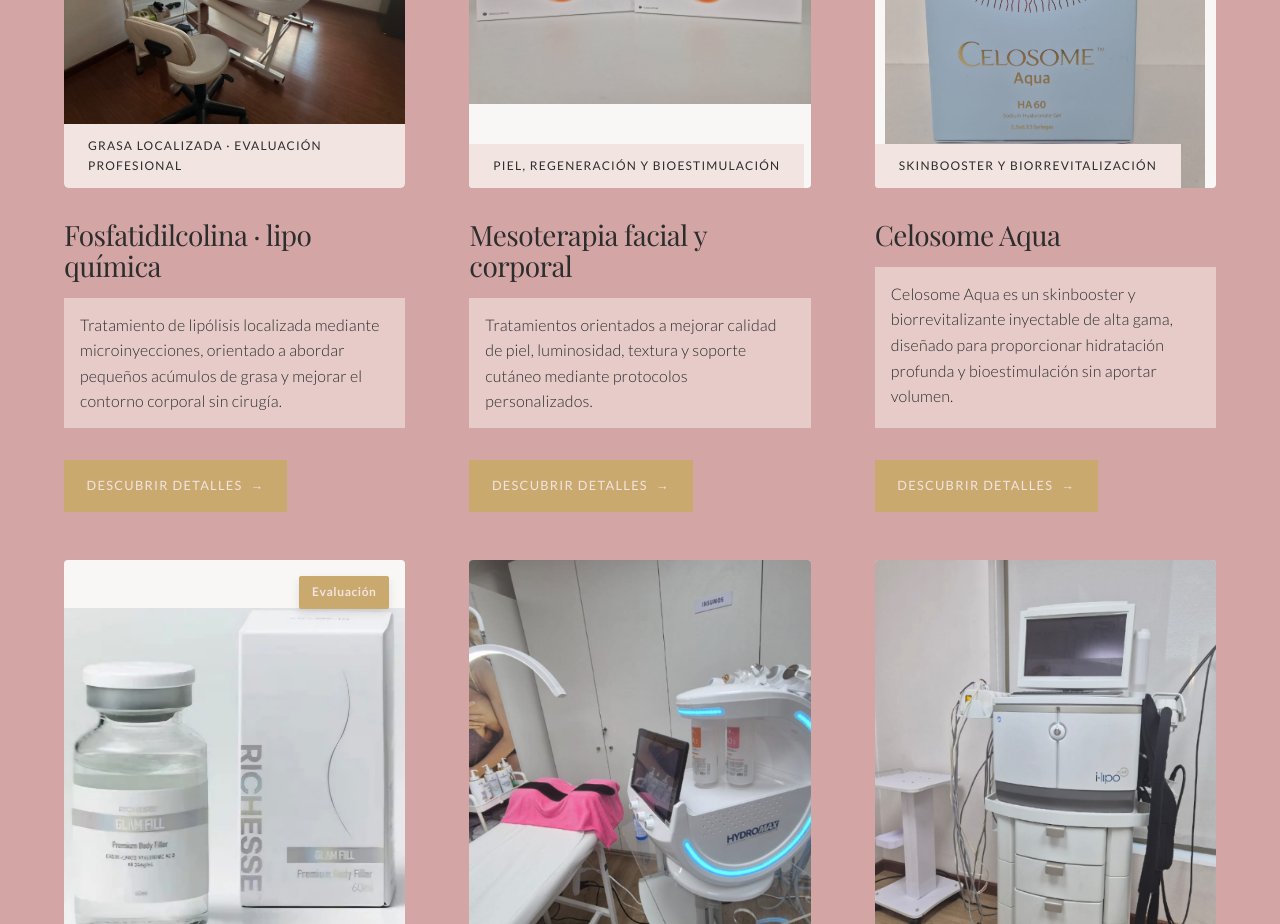
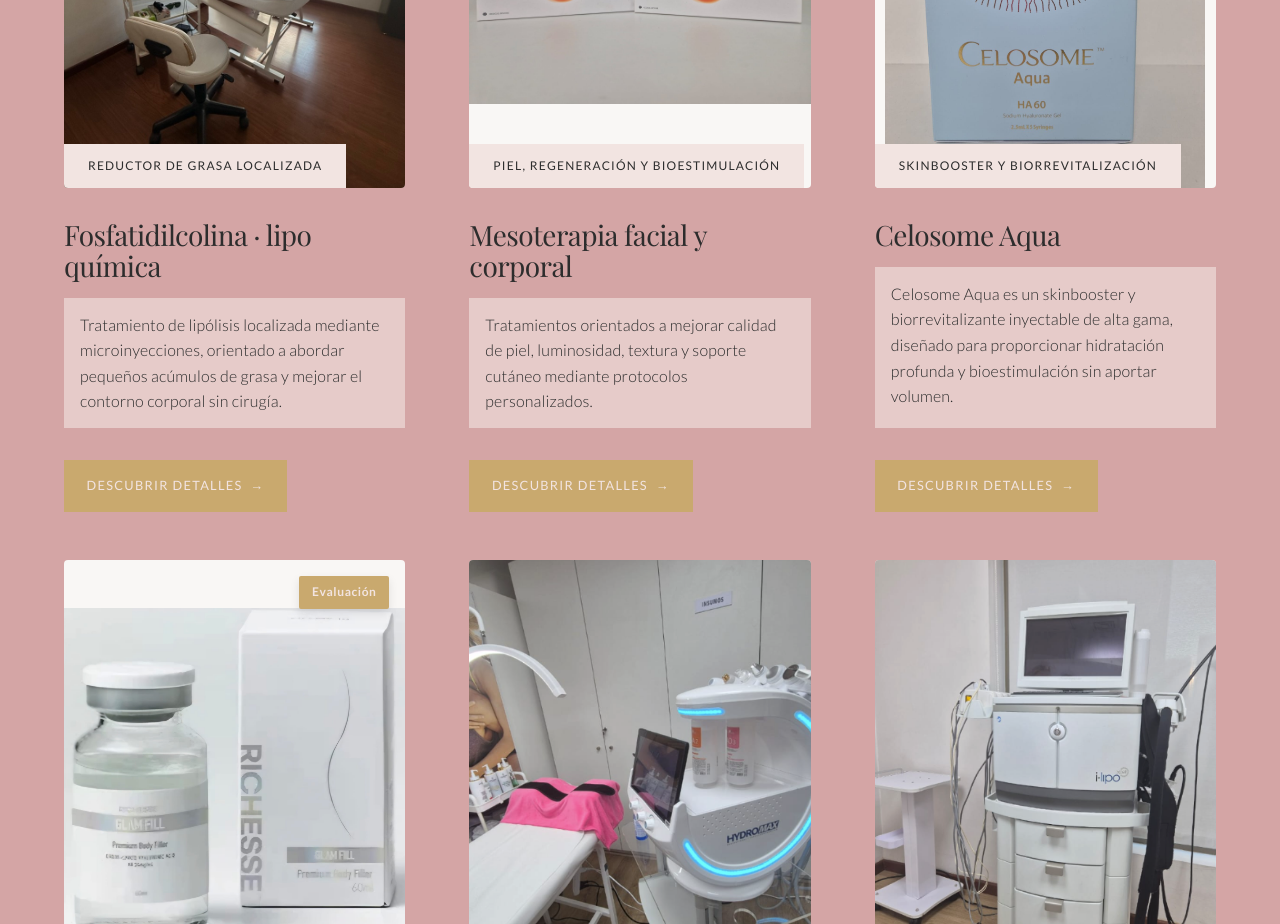
Before and after one commit to hh2fc24/drfeelg2.0, a Next.js app: page /servicios in a window 1280 px wide. Shown: the part 3920-4844 px from the top of the page. Built offline with nearby package versions, Linux system fonts and the light colour scheme; a web font is replaced by a local one.

Commit message:
Label localized fat treatment clearly

```diff
--- a/app/servicios/page.tsx
+++ b/app/servicios/page.tsx
@@ -277,7 +277,7 @@
                 "Tratamiento de lipólisis localizada mediante microinyecciones, orientado a abordar pequeños acúmulos de grasa y mejorar el contorno corporal sin cirugía.",
                 "La formulación inyectable, la zona de aplicación y el plan se determinan tras una evaluación profesional. La fotografía muestra el box clínico, no el producto utilizado."
             ],
-            category: "Grasa localizada · evaluación profesional",
+            category: "Reductor de grasa localizada",
             filterCategory: "Corporal y Bienestar",
             imageUrl: "/images/tratamientos/tratamiento1.jpg",
             modalImageUrl: "/images/tratamientos/tratamiento1.jpg",
```
